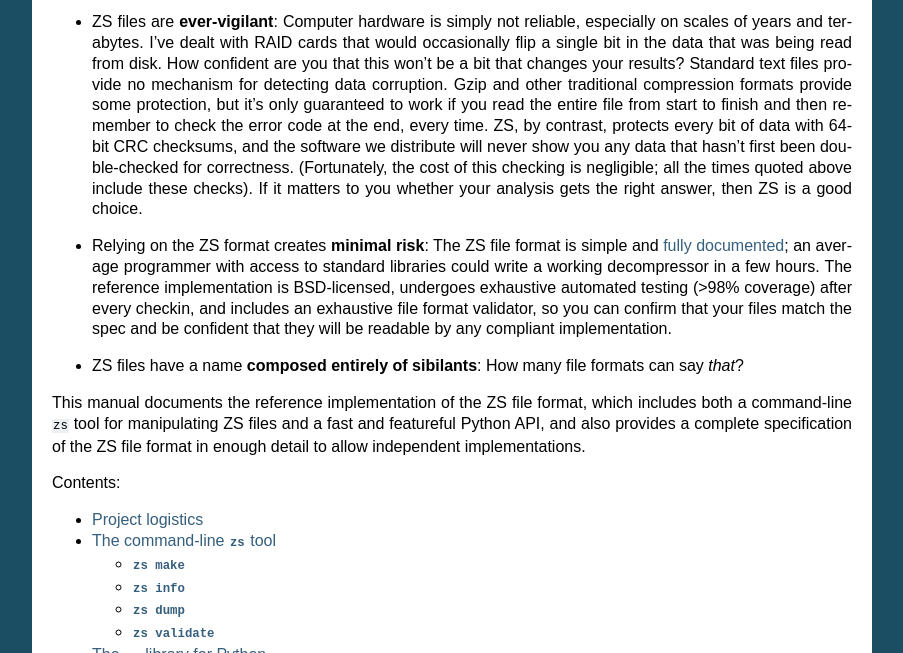
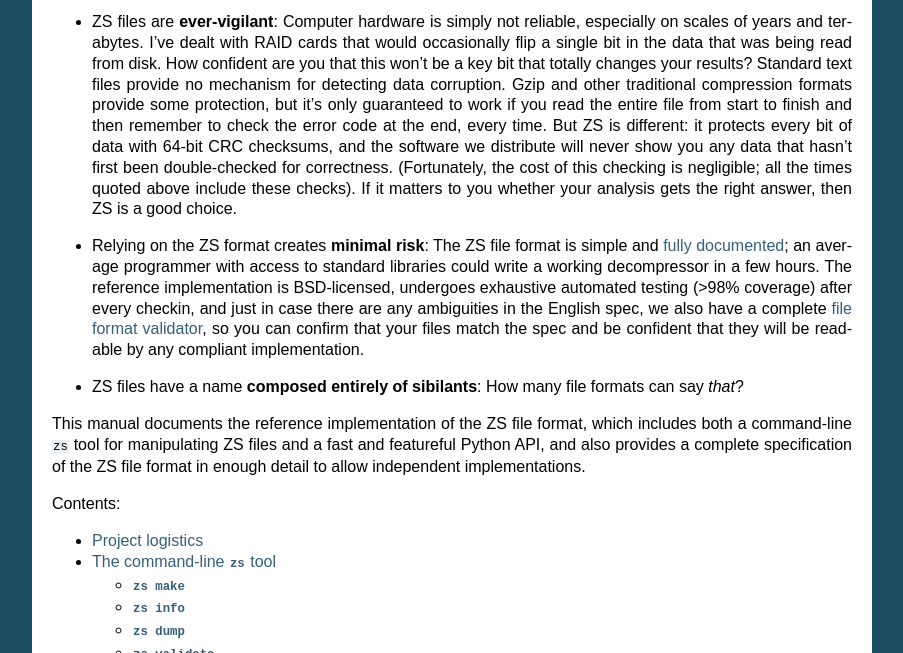
Before and after one commit to njsmith/zs, a Sphinx documentation site: the page built from doc/index.rst, in a window 1280 px wide and 900 px high, scrolled down 1171 px, cut to the strip 247-900 px from the top of the window. Shown: the whole strip, without its empty margins (198-1101 px from the left). Built offline with Sphinx 7.4.7, drawn with Linux system fonts in a browser that asks for light colours.

Commit message:
doc doc goose!

```diff
--- a/doc/index.rst
+++ b/doc/index.rst
@@ -141,12 +141,12 @@
   reliable, especially on scales of years and terabytes. I've dealt
   with RAID cards that would occasionally flip a single bit in the
   data that was being read from disk. How confident are you that this
-  won't be a bit that changes your results? Standard text files
+  won't be a key bit that totally changes your results? Standard text files
   provide no mechanism for detecting data corruption. Gzip and other
   traditional compression formats provide some protection, but it's
   only guaranteed to work if you read the entire file from start to
   finish and then remember to check the error code at the end, every
-  time. ZS, by contrast, protects every bit of data with 64-bit CRC
+  time. But ZS is different: it protects every bit of data with 64-bit CRC
   checksums, and the software we distribute will never show you any
   data that hasn't first been double-checked for
   correctness. (Fortunately, the cost of this checking is negligible;
@@ -159,10 +159,11 @@
   programmer with access to standard libraries could write a working
   decompressor in a few hours. The reference implementation is
   BSD-licensed, undergoes exhaustive automated testing (>98% coverage)
-  after every checkin, and includes an exhaustive file format
-  validator, so you can confirm that your files match the spec and be
-  confident that they will be readable by any compliant
-  implementation.
+  after every checkin, and just in case there are any ambiguities in
+  the English spec, we also have a complete :ref:`file format
+  validator <zs validate>`, so you can confirm that your files match
+  the spec and be confident that they will be readable by any
+  compliant implementation.
 
 * ZS files have a name **composed entirely of sibilants**: How many
   file formats can say *that*?
```
Also changed, not shown: doc/cmdline.rst (+4 -4 lines), 1 other file.
